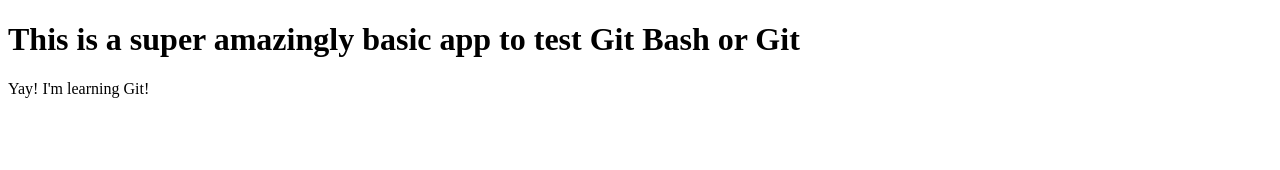
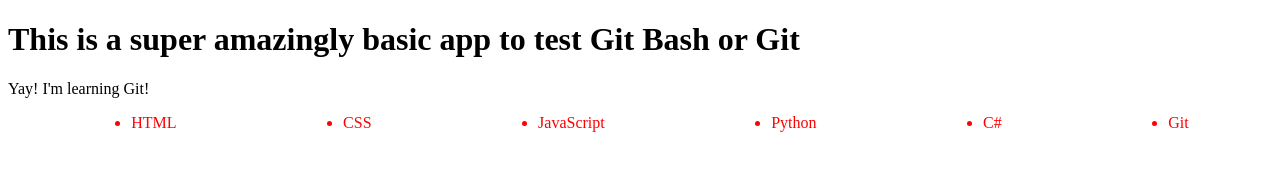
Before and after one commit to TarunDaCoder/__First_Git_Project__, a plain HTML site: page index.html in a window 1280 px wide. Drawn offline with Linux system fonts and the light colour scheme.

Commit message:
Initial commit

```diff
--- a/app.js
+++ b/app.js
@@ -1,2 +1,2 @@
 console.log("Hey bruh, I'm learning Git!");
-console.log("Watcha learning? CSS? HTML? JavaScript? TypeScript? Go? Ruby? Python? Idk, and I DON'T CARE!");
+console.log("Watcha learning? CSS? HTML? JavaScript? TypeScript? Go? Ruby? Python? C#? H? Idk, and I DON'T CARE!");
--- a/index.html
+++ b/index.html
@@ -3,9 +3,18 @@
   <head>
     <meta charset="utf-8">
     <title>Testing Git Bash or Git</title>
+    <link rel="stylesheet" href="style.css">
   </head>
   <body>
     <h1>This is a super amazingly basic app to test Git Bash or Git</h1>
     <p>Yay! I'm learning Git!</p>
+    <ul class="langs_im_learning">
+      <li>HTML</li>
+      <li>CSS</li>
+      <li>JavaScript</li>
+      <li>Python</li>
+      <li>C#</li>
+      <li>Git</li>
+    </ul>
   </body>
 </html>
--- /dev/null
+++ b/style.css
@@ -0,0 +1,9 @@
+.langs_im_learning{
+  text-decoration: none;
+  color: red;
+  display: flex;
+  justify-content: space-around;
+  position: sticky;
+  align-items: center;
+  text-align: center;
+}
```
Also changed, not shown: login.html (added, +1 -0 lines), log.txt (added), 1 other file.
